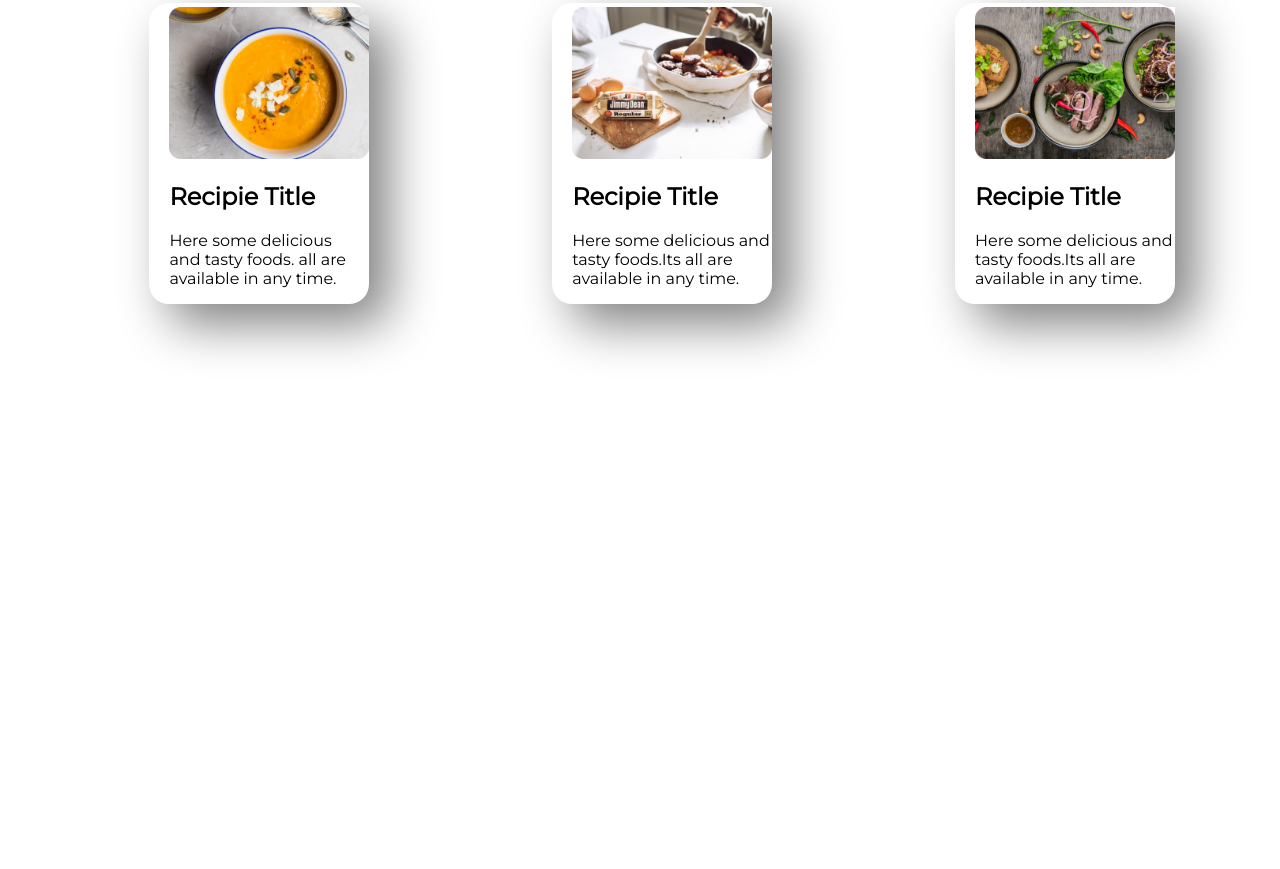
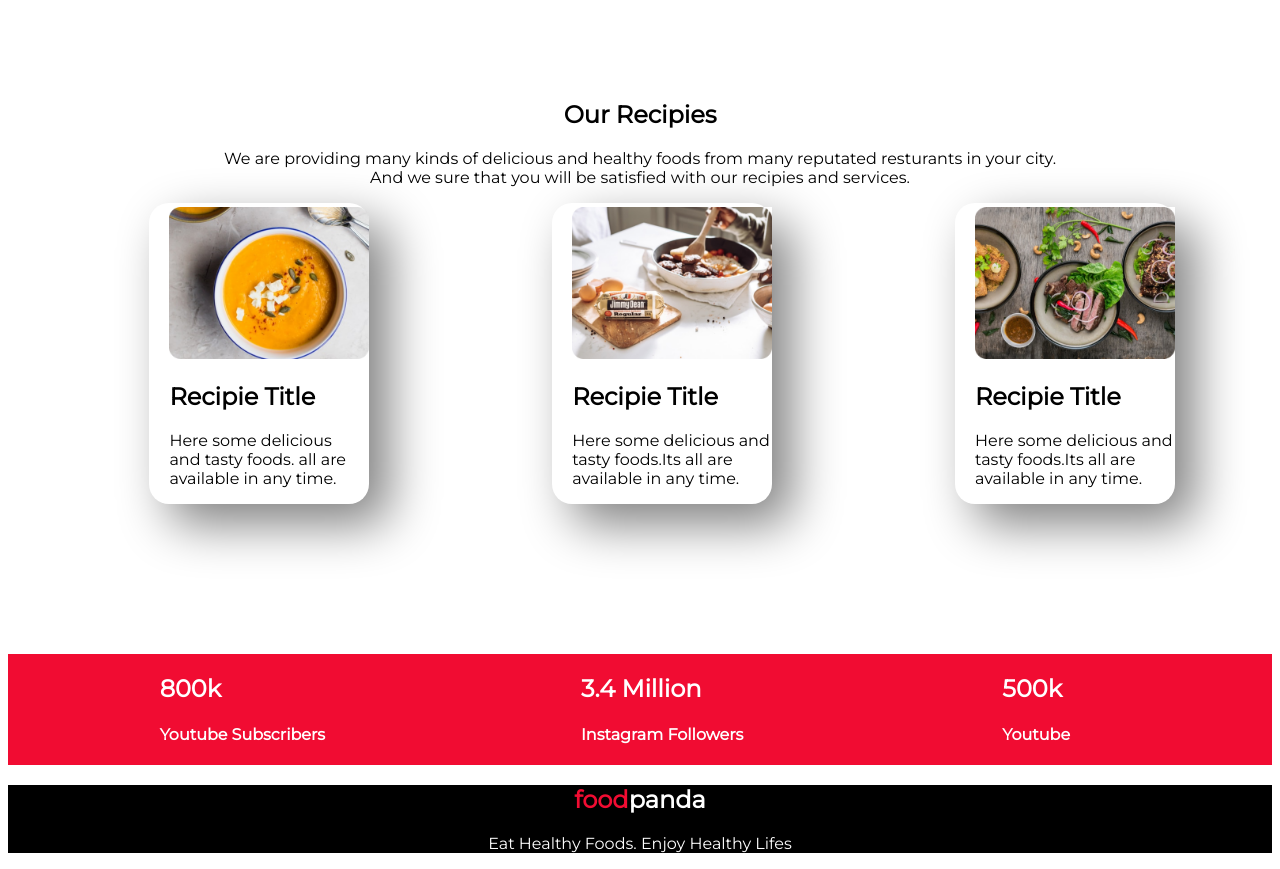
Before and after one commit to ovi13/food-network2, a plain HTML site: page index.html in a window 1280 px wide. Shown: the part 1229-2098 px from the top of the page. Before the commit the page ends 1683 px from the top, so only its background shows below. Drawn offline with Linux system fonts and the light colour scheme.

Commit message:
sec5 and footer added

```diff
--- a/index.html
+++ b/index.html
@@ -50,7 +50,7 @@
     </div>
 </section>
 <section class="Rec">
-    <div class="table1">
+    <div class="box1">
     <img id="f1" src="images/food/Project Cover.png" alt="">
     <h2><strong>Recipie Title</strong></h2>
     <p>Here some delicious<br>
@@ -58,17 +58,38 @@
         all are available in any time.</p>
     </div>
 
-    <div class="table2">
+    <div class="box2">
         <img id="f2" src="images/food/Project Cover.jpg" alt="">
         <h2><strong>Recipie Title</strong></h2>
         <p>Here some delicious and tasty foods.Its all are available in any time.</p>
     </div>
-    <div class="table3">
+    <div class="box3">
         <img id="f3" src="images/food/Project Cover1.jpg" alt="">
         <h2><strong>Recipie Title</strong></h2>
         <p>Here some delicious and tasty foods.Its all are available in any time.</p>
     </div>
 </section>
+<section>
+    <div class="flex5">
+        <div class="ctr">
+            <h1>800k</h1>
+            <h4>Youtube Subscribers</h4>
+        </div>
+        <div class="ctr">
+            <h1>3.4 Million</h1>
+            <h4>Instagram Followers</h4>
+        </div>
+        <div class="ctr">
+            <h1>500k</h1>
+            <h4>Youtube</h4>
+        </div>
+    </div>
+
+</section>
+<footer>
+    <h2><span class="pink">food</span>panda</h2>
+    <p>Eat Healthy Foods. Enjoy Healthy Lifes</p>
+</footer>
 
 </body>
 </html>
--- a/style.css
+++ b/style.css
@@ -10,7 +10,7 @@ body{
     background-position:top;
 }
 .sk{
-    color: red;
+    color:rgb(241, 12, 50);
 }
 .diet{
     color: rgba(15, 15, 15, 0.705);
@@ -26,7 +26,7 @@ body{
 .half-width{
     width: 50%;
     padding-left: 5%;
-    padding-top: 100px;
+    padding-top: 200px;
 
 }
 #pic{
@@ -64,7 +64,7 @@ body{
     padding-right: 5%;
     padding-top: 2%;
 }
-.table1{
+.box1{
     box-shadow: 20px 20px 50px gray;
     width: 30%;
     margin-left: 10%;
@@ -74,7 +74,7 @@ body{
 
 
 }
-.table2{
+.box2{
     box-shadow: 20px 20px 50px gray;
     width: 30%;
     margin-left: 10%;
@@ -83,7 +83,7 @@ body{
     border-radius: 20px;
 
 }
-.table3{
+.box3{
     box-shadow: 20px 20px 50px gray;
     width: 30%;
     margin-left: 10%;
@@ -96,4 +96,33 @@ body{
     margin-bottom: 150px;
     margin-left: 50px;
     margin-right: 300px;
+
 }
+.soc{
+    display: flex;
+}
+.flex5{
+    display: flex;
+    background-color:rgb(241, 12, 50);
+    color: white;
+}
+.ctr{
+    width: 50%;
+    padding-left: 12%;
+
+}
+footer .pink{
+    color: rgb(241, 12, 50);
+}
+footer h2{
+    text-align: center;
+    color: white;
+}
+footer p{
+    text-align: center;
+    color: white;
+}
+footer{
+    background-color: black;
+
+}
```
